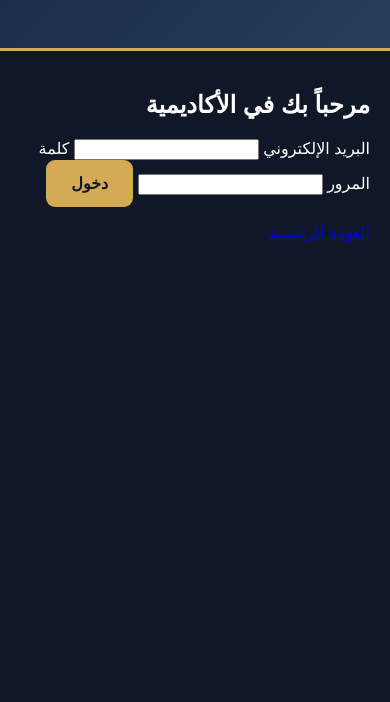
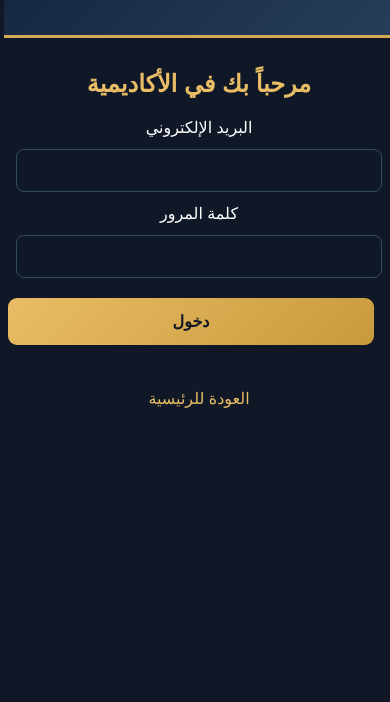
Before and after one commit to alsltynwraldyn-prog/-noor-aldin-academy, a plain HTML site: page login.html in a window 390 px wide. Shown: the part 142-844 px from the top of the page. Drawn offline with Linux system fonts and the light colour scheme.

Commit message:
Update style.css

```diff
--- a/style.css
+++ b/style.css
@@ -7,12 +7,12 @@ body {
   background: #101827;
   color: #ffffff;
   font-family: Arial, sans-serif;
+  text-align: center;
 }
 
 header {
-  background: linear-gradient(135deg, #172b43, #263e59);
+  background: linear-gradient(135deg, #102039, #263e59);
   padding: 35px 15px;
-  text-align: center;
   border-bottom: 3px solid #d5aa54;
 }
 
@@ -21,31 +21,86 @@ h1 {
   font-size: 30px;
 }
 
+h2, h3 {
+  color: #e9bd65;
+}
+
 main {
   padding: 20px;
-  max-width: 800px;
+  max-width: 900px;
   margin: auto;
 }
 
-.card {
+.card, section {
   background: #1d2d42;
-  margin: 15px 0;
+  margin: 15px auto;
   padding: 25px;
   border-radius: 14px;
   border: 1px solid #344a63;
+  max-width: 700px;
 }
 
 button {
-  background: #d5aa54;
+  background: linear-gradient(135deg, #e9bd65, #c99a3c);
   color: #101827;
   border: none;
   padding: 14px 25px;
   border-radius: 9px;
   font-size: 16px;
   font-weight: bold;
+  cursor: pointer;
+  margin: 8px;
+}
+
+button:hover {
+  transform: translateY(-2px);
 }
 
 p {
   color: #d3dbe6;
   line-height: 1.8;
 }
+
+a {
+  display: inline-block;
+  color: #e9bd65;
+  margin: 20px;
+  text-decoration: none;
+}
+
+input, textarea {
+  display: block;
+  width: 100%;
+  max-width: 500px;
+  margin: 12px auto;
+  padding: 13px;
+  border-radius: 8px;
+  border: 1px solid #344a63;
+  background: #101827;
+  color: white;
+}
+
+canvas {
+  max-width: 100%;
+  background: #101827;
+  border: 1px solid #344a63;
+  border-radius: 10px;
+}
+
+@media (max-width: 600px) {
+  h1 {
+    font-size: 25px;
+  }
+
+  main {
+    padding: 12px;
+  }
+
+  .card, section {
+    padding: 18px;
+  }
+
+  button {
+    width: 100%;
+  }
+}
```
